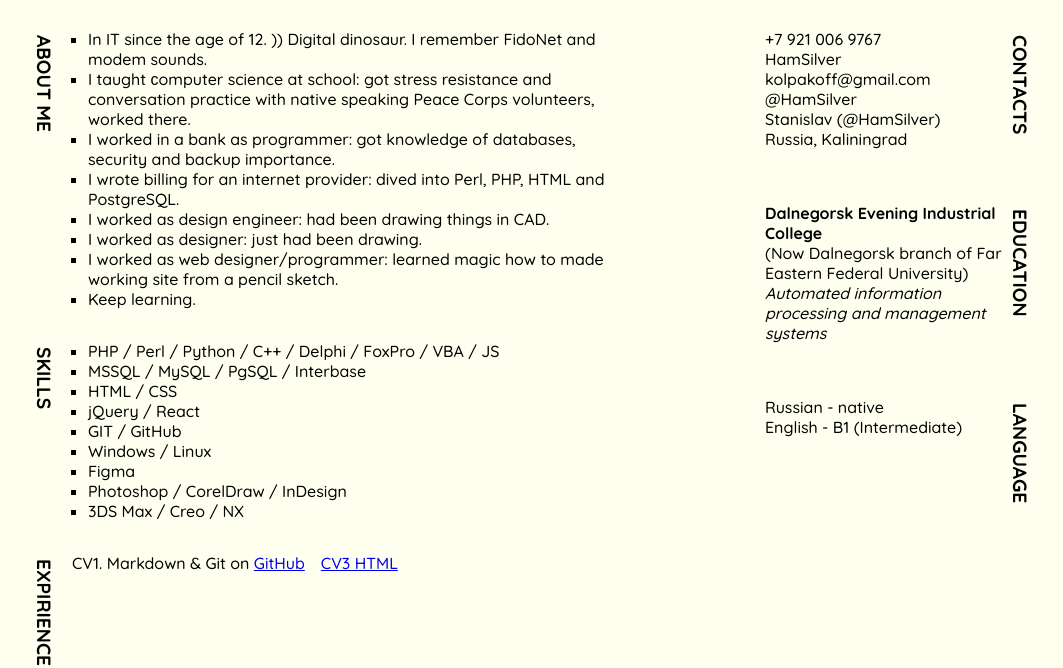
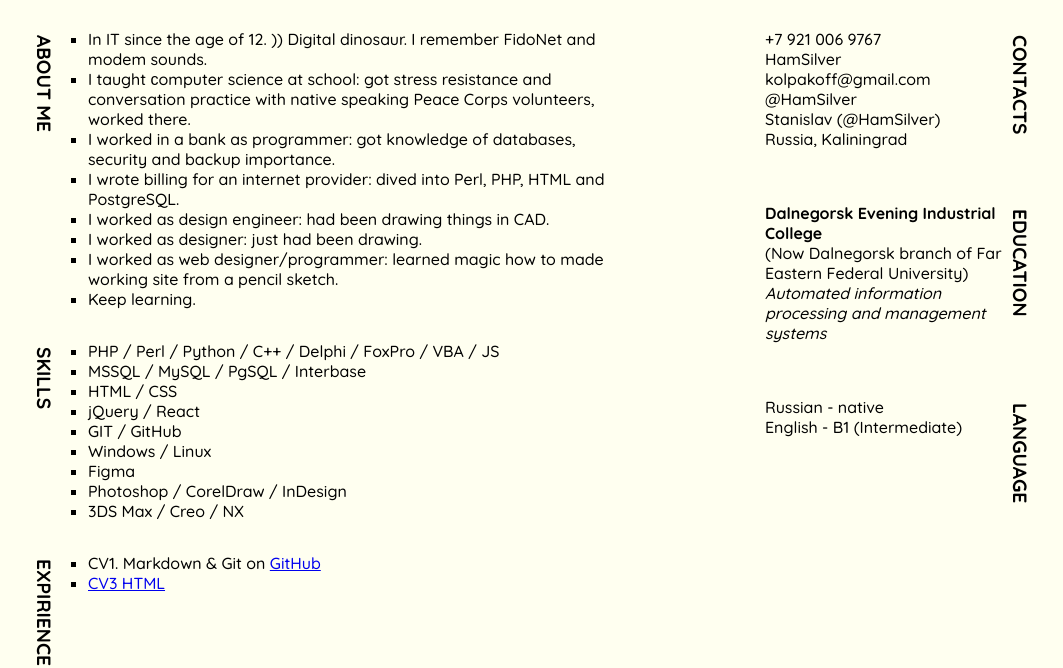
Before and after one commit to HamSilver/rsschool-cv, a plain HTML site: page index.html in a window 1280 px wide. Shown: the part 294-962 px from the top of the page, without its empty margins (108-1171 px from the left). Drawn offline with nearby package versions, Linux system fonts and the light colour scheme; no server answers.

Commit message:
feat: Update index.html

```diff
--- a/index.html
+++ b/index.html
@@ -71,10 +71,10 @@
                 </section>
                 <section id="expirience">
                     <h2>Expirience</h2>
-                    <p class="exp">CV1. Markdown & Git on <a
-			href="https://hamsilver.github.io/rsschool-cv/cv">GitHub</a></p>
-                    <p class="exp"><a
-                        href="https://hamsilver.github.io/rsschool-cv/">CV3 HTML</a></p>
+                    <ul class="main-list">
+			<li>CV1. Markdown & Git on <a href="https://hamsilver.github.io/rsschool-cv/cv">GitHub</a></li>
+                    	<li><a href="https://hamsilver.github.io/rsschool-cv/">CV3 HTML</a></li>
+                    </ul>
                 </section>
                 <section id="code-example">
                     <h2>Code Example</h2>
```
